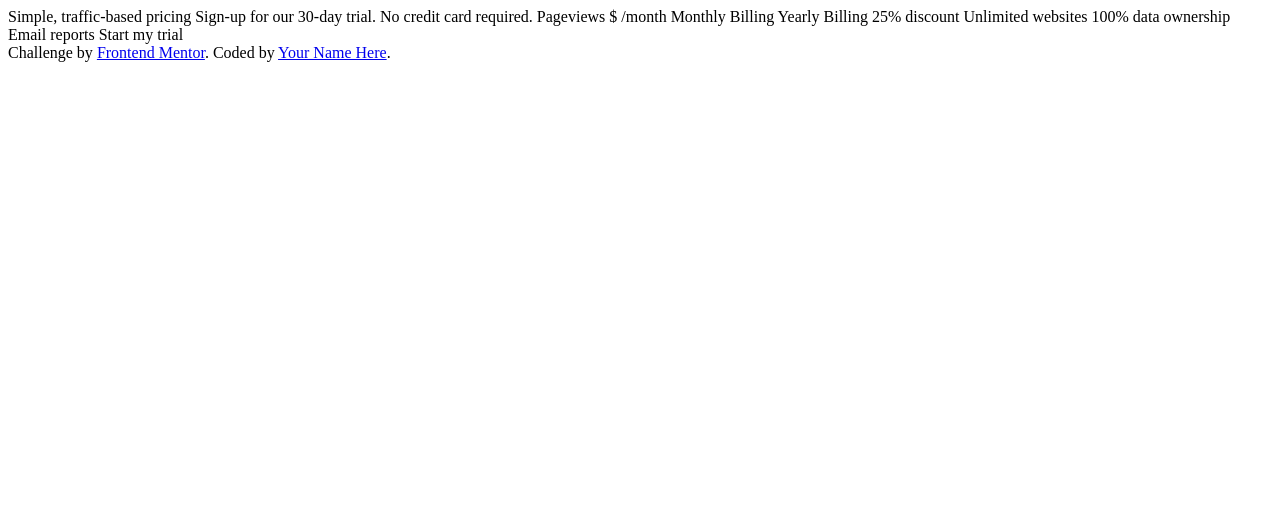
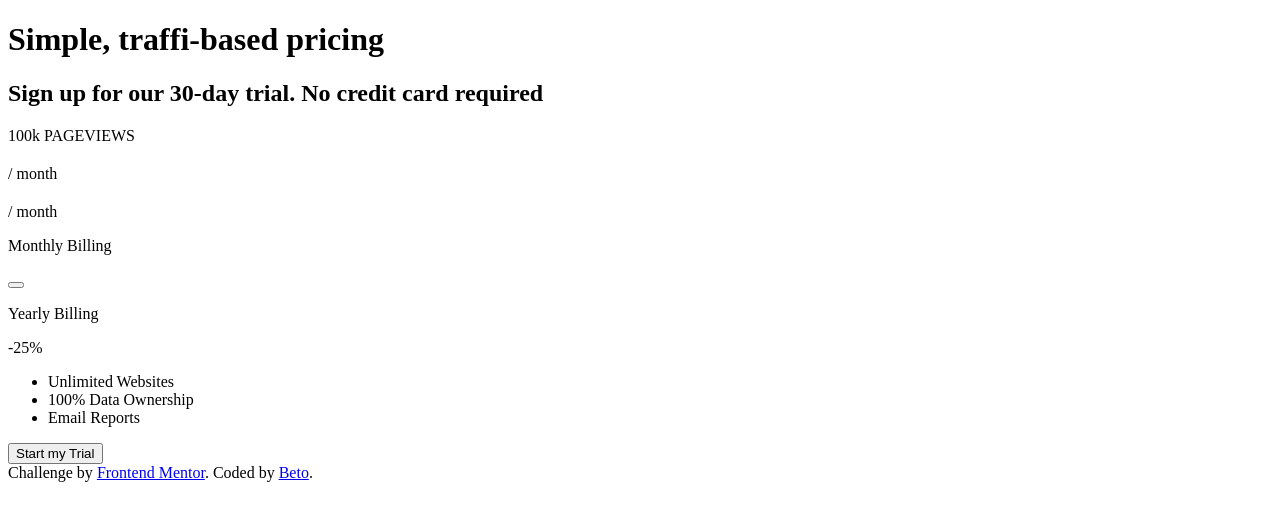
Before and after one commit to Betoggh51/Junior-Interactive-Pricing-Component, a plain HTML site: page index.html in a window 1280 px wide. Drawn offline with Linux system fonts and the light colour scheme.

Commit message:
Adds the HTML elements that represent the web page

```diff
--- a/index.html
+++ b/index.html
@@ -10,25 +10,61 @@
   <link rel="stylesheet" href="styles.css">
 </head>
 <body>
+  <div class="main-container">
+    <div class="title-container">
+      <h1 class="main-title"> Simple, traffi-based pricing </h1>
+      <h2 class="sub-title"> Sign up for our 30-day trial. No credit card required </h2>
+    </div>
 
-  Simple, traffic-based pricing
-  Sign-up for our 30-day trial. No credit card required.
+    <div class="component-container">
+      <div class="upward-container">
+        <span class="pageviews-price-container">
+          <p class="pageviews"> 100k PAGEVIEWS</p>
+          <span class="price-desktop">
+            <h2 class="price-number"></h2>
+            <p class="month-text"> / month</p>
+          </span>
+        </span>
 
-  Pageviews
-  $ /month
+        <div class="slider-component">
 
-  Monthly Billing
-  Yearly Billing 25% discount
+        </div>
 
-  Unlimited websites
-  100% data ownership
-  Email reports
+        <div class="billing-container">
+          <span class="price-mobile">
+            <h2 class="price-number"></h2>
+            <p class="month-text"> / month</p>
+          <div class="billing-options">
+            <p class="monthly billing"> Monthly Billing</p>
+          <button class="biling-button">
 
-  Start my trial
+          </button>
+          <span class="yearly">
+            <p class="yearly-text"> Yearly Billing</p>
+            <p class="discount"> -25%</p>
+          </span>
+          </div>
+        </div>
+      </div>
 
-  <div class="attribution">
-    Challenge by <a href="https://www.frontendmentor.io?ref=challenge" target="_blank">Frontend Mentor</a>.
-    Coded by <a href="#">Your Name Here</a>.
+      <div class="downward-container">
+        <div class="list-container">
+          <ul class="list-of-benefits">
+            <li class="benefits-item"> Unlimited Websites</li>
+            <li class="benefits-item"> 100% Data Ownership</li>
+            <li class="benefits-item"> Email Reports</li>
+          </ul>
+        </div>
+        <div class="start-button-container">
+          <button class="start-trial"> Start my Trial </button>
+        </div>
+      </div>
+    </div>
+
+    <div class="attribution">
+      Challenge by <a href="https://www.frontendmentor.io?ref=challenge" target="_blank">Frontend Mentor</a>.
+      Coded by <a href="https://github.com/Betoggh51/Junior-Interactive-Pricing-Component.git" target="_blank">Beto</a>.
+    </div>
   </div>
 </body>
 </html>
```
